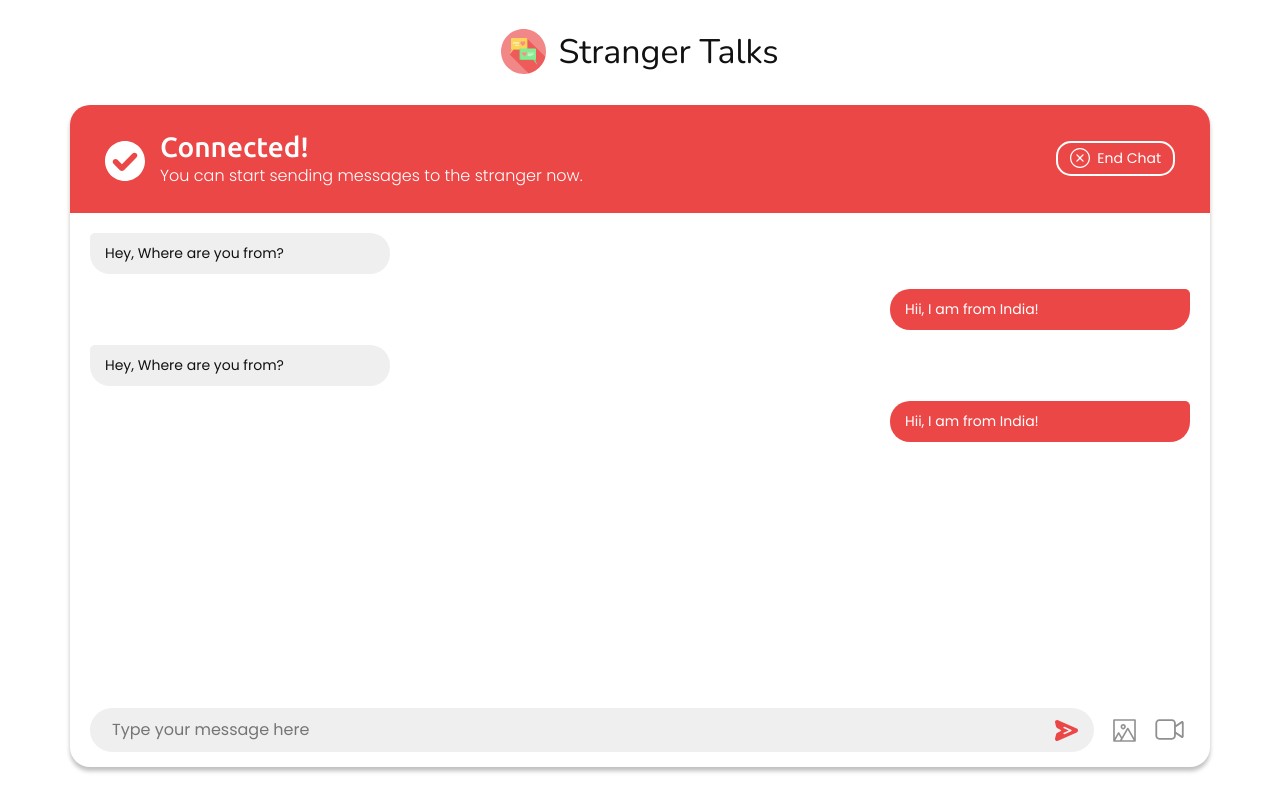
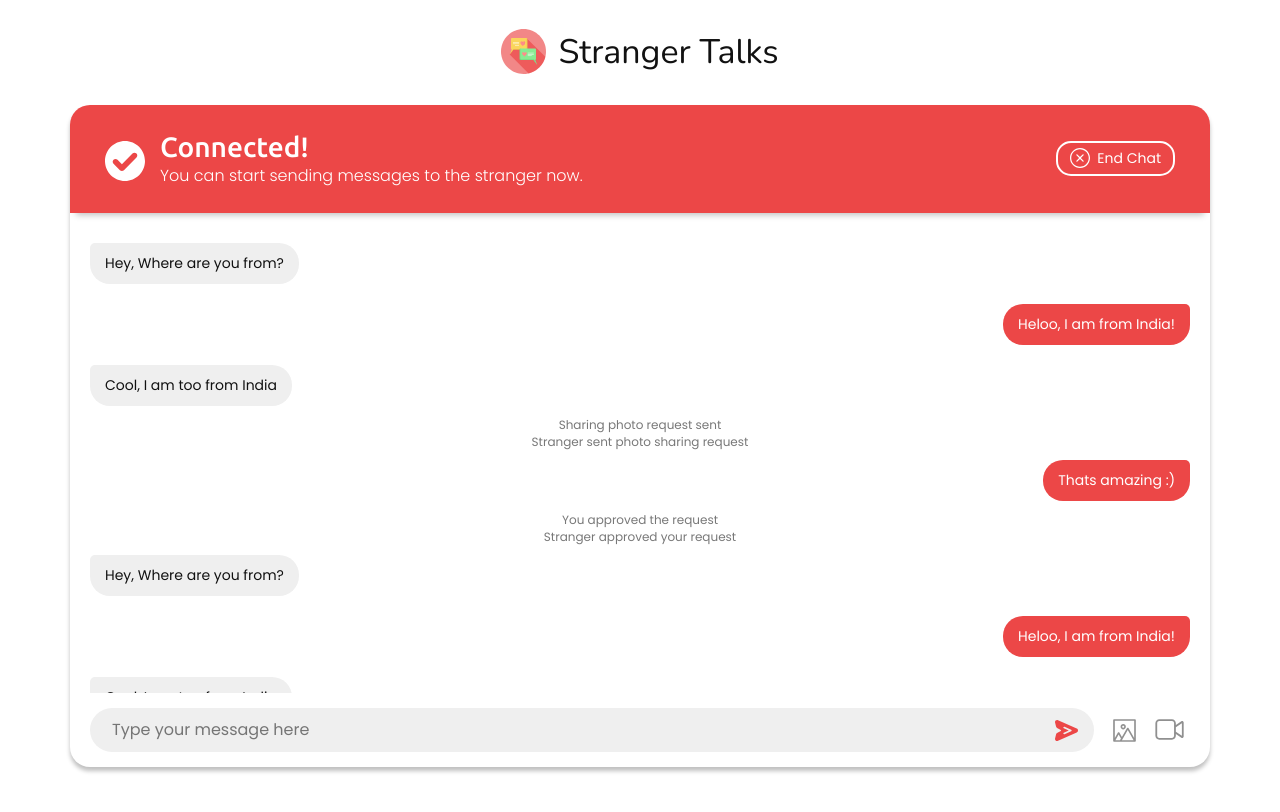
Before and after one commit to Nitish0399/stranger-talks, a React (Create React App) app: page /chat in a window 1280 px wide. Shown: the top 812 px of the page. Built offline with nearby package versions, Linux system fonts and the light colour scheme.

Commit message:
Add meta meessgae cmponent and update scrobbale style

```diff
--- a/src/components/ChatBody.js
+++ b/src/components/ChatBody.js
@@ -1,6 +1,7 @@
 import React from 'react'
 import styles from "../styles/chat.module.css";
 import ChatMsg from "../components/ChatMsg";
+import ChatMetaMsg from "../components/ChatMetaMsg";
 import {Rings} from 'react-loader-spinner';
 
 class ChatBody extends React.Component {
@@ -23,9 +24,36 @@ class ChatBody extends React.Component {
 function ChatBodyConnected() {
   return (<div id={styles['chat-body']}>
     <ChatMsg message="Hey, Where are  you from?" msgType="Received"/>
-    <ChatMsg message="Hii, I am from India!" msgType="Sent"/>
+    <ChatMsg message="Heloo, I am from India!" msgType="Sent"/>
+    <ChatMsg message="Cool, I am too from India" msgType="Received"/>
+    <ChatMetaMsg message="Sharing photo request sent"/>
+    <ChatMetaMsg message="Stranger sent photo sharing request"/>
+    <ChatMsg message="Thats amazing :)"/>
+    <ChatMetaMsg message="You approved the request"/>
+    <ChatMetaMsg message="Stranger approved your request"/>
     <ChatMsg message="Hey, Where are  you from?" msgType="Received"/>
-    <ChatMsg message="Hii, I am from India!" msgType="Sent"/>
+    <ChatMsg message="Heloo, I am from India!" msgType="Sent"/>
+    <ChatMsg message="Cool, I am too from India" msgType="Received"/>
+    <ChatMetaMsg message="Sharing photo request sent"/>
+    <ChatMetaMsg message="Stranger sent photo sharing request"/>
+    <ChatMsg message="Thats amazing :)"/>
+    <ChatMetaMsg message="You approved the request"/>
+    <ChatMetaMsg message="Stranger approved your request"/>
+    <ChatMsg message="Hey, Where are  you from?" msgType="Received"/>
+    <ChatMsg message="Heloo, I am from India!" msgType="Sent"/>
+    <ChatMsg message="Cool, I am too from India" msgType="Received"/>
+    <ChatMetaMsg message="Sharing photo request sent"/>
+    <ChatMetaMsg message="Stranger sent photo sharing request"/>
+    <ChatMsg message="Thats amazing :)"/>
+    <ChatMetaMsg message="You approved the request"/>
+    <ChatMetaMsg message="Stranger approved your request"/><ChatMsg message="Hey, Where are  you from?" msgType="Received"/>
+    <ChatMsg message="Heloo, I am from India!" msgType="Sent"/>
+    <ChatMsg message="Cool, I am too from India" msgType="Received"/>
+    <ChatMetaMsg message="Sharing photo request sent"/>
+    <ChatMetaMsg message="Stranger sent photo sharing request"/>
+    <ChatMsg message="Thats amazing :)"/>
+    <ChatMetaMsg message="You approved the request"/>
+    <ChatMetaMsg message="Stranger approved your request"/>
   </div>);
 }
 
--- /dev/null
+++ b/src/components/ChatMetaMsg.js
@@ -0,0 +1,13 @@
+import React from 'react';
+import styles from "../styles/chat.module.css";
+
+class ChatMetaMsg extends React.Component {
+
+  render() {
+    return (<div className={styles["chat-meta-msg"]}>
+      <span>{this.props.message}</span>
+    </div>);
+  }
+}
+
+export default ChatMetaMsg;
--- a/src/components/ChatMsg.js
+++ b/src/components/ChatMsg.js
@@ -10,8 +10,10 @@ class ChatMsg extends React.Component {
       msgStyleClassName = "received-msg";
     }
 
-    return (<div className={`${styles["chat-msg"]} ${styles[msgStyleClassName]}`}>
-      <span>{this.props.message}</span>
+    return (<div className="d-flex">
+      <div className={`${styles["chat-msg"]} ${styles[msgStyleClassName]}`}>
+        <span>{this.props.message}</span>
+      </div>
     </div>);
   }
 }
--- a/src/index.css
+++ b/src/index.css
@@ -1,4 +1,24 @@
 body {
   margin: 0;
   font-family: "Poppins", sans-serif;
+  color: rgba(0, 0, 0, 0);
+  transition: color 0.3s ease;
 }
+
+body:hover {
+  color: rgba(0, 0, 0, 0.3);
+}
+
+/* Scrolbar */
+
+*::-webkit-scrollbar,
+*::-webkit-scrollbar-thumb {
+  width: 26px;
+  border-radius: 13px;
+  background-clip: padding-box;
+  border: 10px solid transparent;
+}
+
+*::-webkit-scrollbar-thumb {
+  box-shadow: inset 0 0 0 10px;
+}
--- a/src/styles/chat.module.css
+++ b/src/styles/chat.module.css
@@ -11,6 +11,9 @@
   background: #ec4747;
   border-radius: 20px 20px 0px 0px;
   padding: 25px 35px;
+  -webkit-box-shadow: 0 8px 6px -6px rgba(0, 0, 0, 0.25);
+  -moz-box-shadow: 0 8px 6px -6px rgba(0, 0, 0, 0.25);
+  box-shadow: 0 8px 6px -6px rgba(0, 0, 0, 0.25);
 }
 
 #chat-header-icon-success {
@@ -75,7 +78,15 @@
 
 #chat-body {
   height: 60vh;
-  padding: 20px 0;
+  padding: 20px 0 0 0;
+  overflow-y: scroll;
+  overflow-x: hidden;
+  transition: color 0.3s ease;
+  color: rgba(0, 0, 0, 0);
+}
+
+#chat-body:hover {
+  color: rgba(0, 0, 0, 0.3);
 }
 
 #loader {
@@ -153,25 +164,42 @@
   padding: 10px 15px;
   font-size: 14px;
   max-width: 300px;
+  display: inline-block;
 }
 
 .sent-msg {
   background: #ec4747;
   color: #ffffff;
   border-radius: 20px 5px 20px 20px;
-  margin: 0 20px 15px auto;
+  margin: 10px 20px 10px auto;
 }
 
 .received-msg {
   background: #efefef;
   color: #111111;
   border-radius: 5px 20px 20px 20px;
-  margin: 0 auto 15px 20px;
+  margin: 10px auto 10px 20px;
+}
+
+/* Chat Meta Message */
+
+.chat-meta-msg {
+  font-size: 12px;
+  line-height: 17px;
+  color: #787878;
+  max-width: 300px;
+  text-align: center;
+  display: block;
+  margin: auto;
 }
 
 /* -------------  Media Queries ------------ */
 
 @media only screen and (max-width: 768px) {
+  #chat-container {
+    margin-bottom: 35px;
+  }
+
   #chat-header {
     padding: 20px 25px;
   }
@@ -209,6 +237,11 @@
 }
 
 @media only screen and (max-width: 425px) {
+  #chat-container {
+    border-radius: 20px 20px 0 0;
+    margin-bottom: 0px;
+  }
+
   #chat-header-icon-success {
     height: 27px;
     width: 27px;
```
